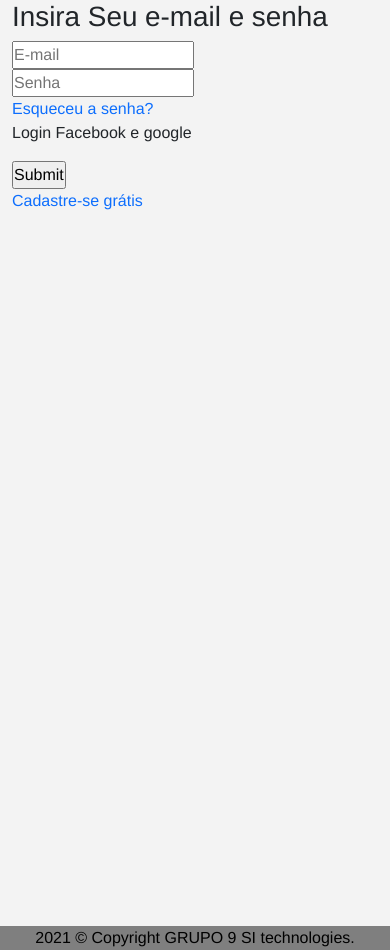
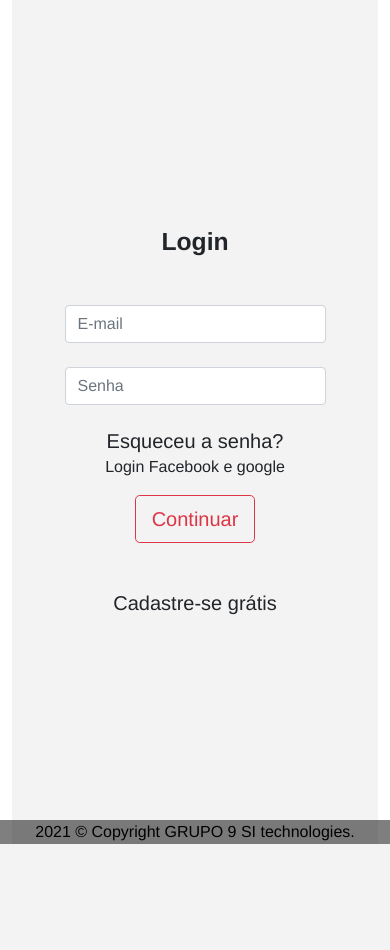
Before and after one commit to SilvioLucasDev/pnews-4semestre, a PHP site: page /login.html in a window 390 px wide. After the commit the page ends 844 px from the top, so only its background shows below. Run offline with PHP 8.4, Linux system fonts and the light colour scheme.

Commit message:
Responsividade página de login

```diff
--- a/pacote-download/projeto-pi/css/estilo.css
+++ b/pacote-download/projeto-pi/css/estilo.css
@@ -30,5 +30,8 @@ a {
 
 .cor-fundo {
 	background-color: #F3F3F3;
-	height: 926px;
 }
+
+.vh-100 { /*Define div com 100% de height */
+	min-height: 100vh;
+}
--- a/pacote-download/projeto-pi/login.html
+++ b/pacote-download/projeto-pi/login.html
@@ -15,40 +15,43 @@
   </head>
   <body>
 
-	<div id="container-login" class="container">
-        <div class="row">
+	<div class="container">
+        <div class="row vh-100">
 
-            <div class="col-5  d-none d-lg-block">
-                <div class="row offset-sm-2 mt-5 ">
+            <div class="col-5 d-none d-lg-block align-self-center">
+                <div class="row justify-content-center">
                     <img src="img/logo-pnews-login.svg">
                 </div>
 
-                <div class="row offset-sm-2 mt-5">
+                <div class="row justify-content-center">
 					<img src="img/mascote.svg" width="509" height="475">
 				</div>
             </div>
 
-            <div class="col-12 col-lg-7 cor-fundo">
-                <div class="row" >
-                    <h1>Insira Seu e-mail e senha</h1>
+            <div class="col-12 col-lg-7">
+                <div class="container cor-fundo">
+                    <div class="row justify-content-center vh-100">
+                        <div class="col-10 col-sm-8 text-center align-self-center">
+                            <h2 class="mb-5" ><strong>Login</strong></h2>
 
-                    <form action="php...">
-                        <input type="text" placeholder="E-mail">
-                        <br>
-                        <input type="password" placeholder="Senha">
-                        <br>
-                        <a href="#"> Esqueceu a senha?</a>
+                            <form class="mb-5" action="php...">
+                                <input class="form-control" type="text" placeholder="E-mail">
+                                <br>
+                                <input class="form-control" type="password" placeholder="Senha">
+                                <br>
+                                <a href="#" class="link-dark h5"> Esqueceu a senha?</a>
 
-                        <div>
-                            <p>Login Facebook e google</p>
+                                <div>
+                                    <p >Login Facebook e google</p>
+                                </div>
+
+                                <input class="btn btn-outline-danger btn-lg" type="submit" value="Continuar" >
+                            </form>
+
+                            <a href="#" class="link-dark h5"> Cadastre-se grátis</a>
                         </div>
-
-                        <input type="submit" >
-                    </form>
+                    </div>
                 </div>
-
-                <a href="#"> Cadastre-se grátis</a>
-
             </div>
 
         </div>
@@ -56,7 +59,7 @@
 
 
 	<footer>
-		<p class="bg-black bg-opacity-50 text-black text-center mb-0">2021 © Copyright GRUPO 9 SI technologies.</p>
+		<p class="bg-black bg-opacity-50 text-black text-center mb-0 fixed-bottom">2021 © Copyright GRUPO 9 SI technologies.</p>
 	</footer>
 
   </body>
```
